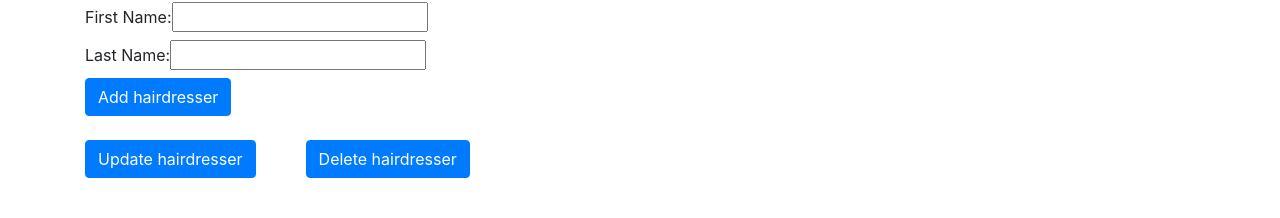
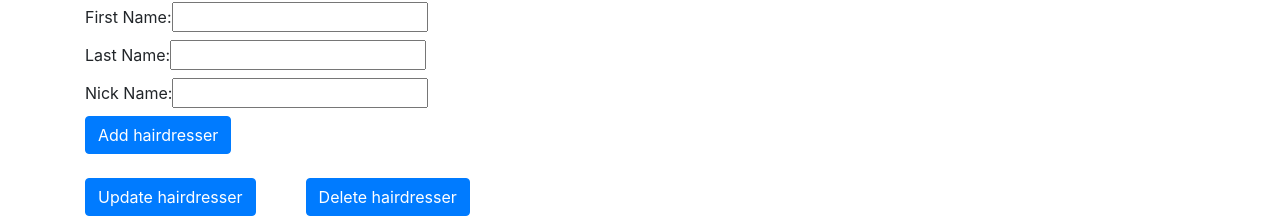
Before and after one commit to aleks3mrdza/HairSalon, a React (Create React App) app in the folder HairSalon/HairSalon/ClientApp/: page / in a window 1280 px wide. Shown: the part 162-380 px from the top of the page. Built offline with nearby package versions, Linux system fonts and the light colour scheme; no server answers.

Commit message:
Add hairdresser form

```diff
--- a/HairSalon/HairSalon/ClientApp/src/components/HairdresserForm.js
+++ b/HairSalon/HairSalon/ClientApp/src/components/HairdresserForm.js
@@ -7,6 +7,7 @@ export class HairdresserForm extends React.Component {
 
         this.handleFirstNameChange = this.handleFirstNameChange.bind(this);
         this.handleLastNameChange = this.handleLastNameChange.bind(this);
+        this.handleNickNameChange = this.handleNickNameChange.bind(this);
         this.addHairdresser = this.addHairdresser.bind(this);
         this.handleSubmit = this.handleSubmit.bind(this);
     }
@@ -15,10 +16,14 @@ export class HairdresserForm extends React.Component {
         this.setState({ firstName: event.target.value });
     }
 
+
     handleLastNameChange(event) {
         this.setState({ lastName: event.target.value });
     }
 
+    handleNickNameChange(event) {
+        this.setState({ nickName: event.target.value });
+    }
     handleSubmit(event) {
         event.preventDefault();
 
@@ -40,6 +45,13 @@ export class HairdresserForm extends React.Component {
                 </label>
 
                 <br />
+
+                <label>
+                    Nick Name:
+                    <input type="text" value={this.state.nickName} onChange={this.handleNickNameChange} />
+                </label>
+
+                <br />
                 <input className="btn btn-primary" type="submit" value="Add hairdresser" />
             </form>
         );
@@ -49,7 +61,7 @@ export class HairdresserForm extends React.Component {
         const requestOptions = {
             method: 'POST',
             headers: { 'Content-Type': 'application/json' },
-            body: JSON.stringify({ firstName: this.state.firstName, lastName: this.state.lastName })
+            body: JSON.stringify({ firstName: this.state.firstName, lastName: this.state.lastName, nickName: this.state.nickName })
         };
         var response = await fetch('default/add', requestOptions);
         var data = await response.json();
```
Also changed, not shown: 1 other file (tests, documents, lock files or other folders).
